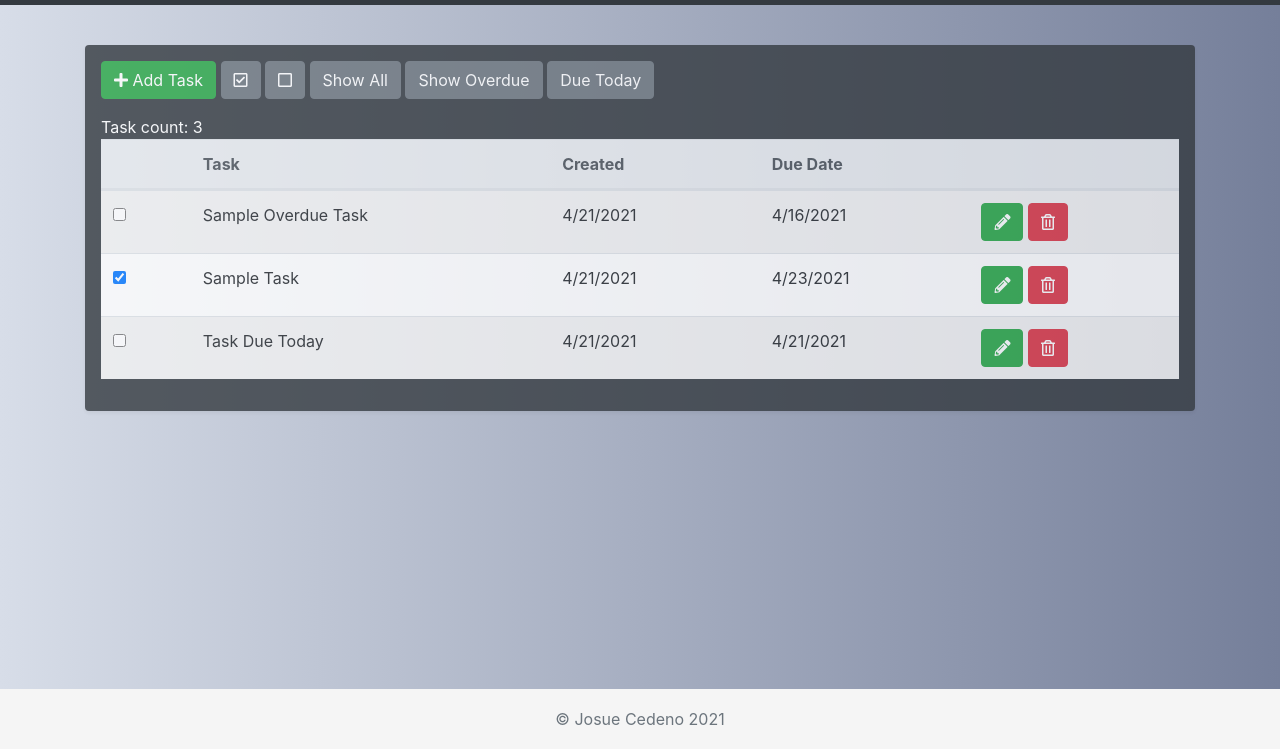
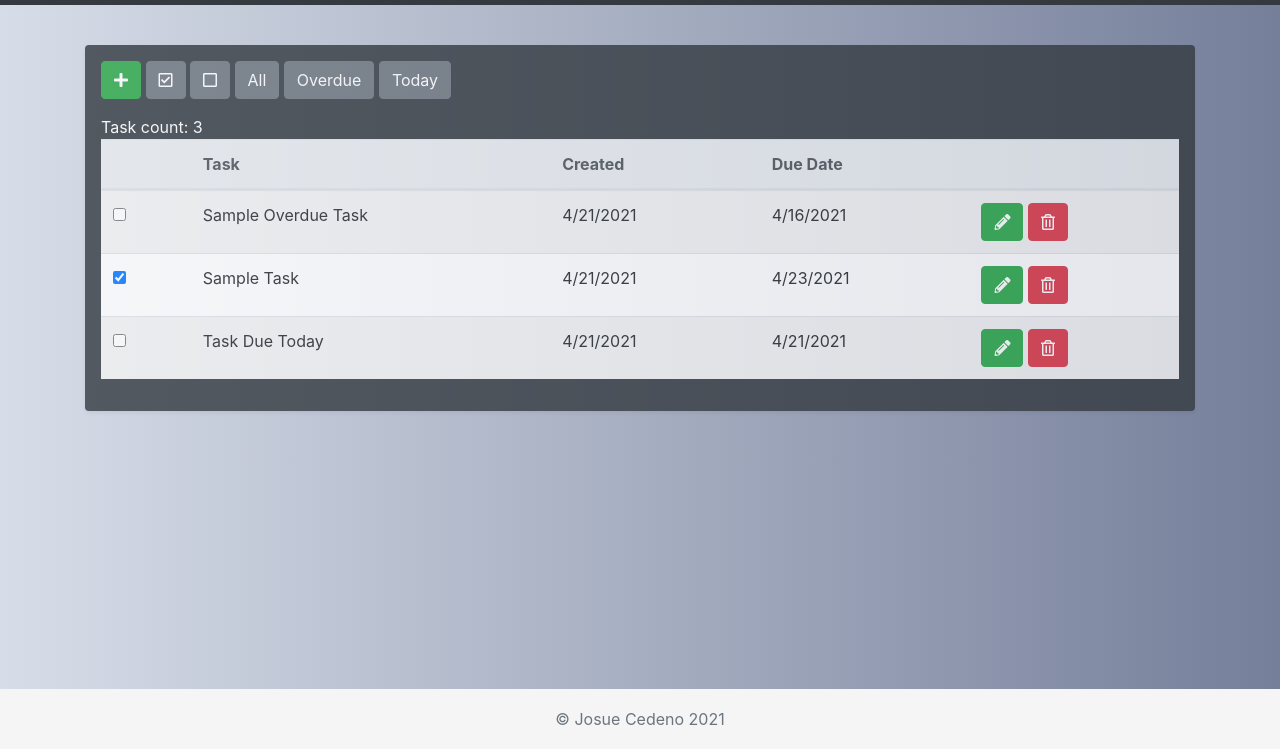
Before and after one commit to mister-josuecedeno/checklist, a plain HTML site: page app.html in a window 1280 px wide. Shown: the part 51-800 px from the top of the page. Drawn offline with nearby package versions, Linux system fonts and the light colour scheme; some packages are replaced by stand-ins of ours; a script that the page names is missing.

Commit message:
Clean code

```diff
--- a/app.html
+++ b/app.html
@@ -112,7 +112,7 @@
                   data-placement="top"
                   title="Add New Task"
                 >
-                  <i class="fas fa-plus"></i> Add Task
+                  <i class="fas fa-plus"></i>
                 </button>
 
                 <!-- Add Filters -->
@@ -141,7 +141,7 @@
                   data-placement="top"
                   title="Show All Tasks"
                 >
-                  Show All
+                  All
                 </button>
                 <button
                   onclick="showOverdue()"
@@ -150,7 +150,7 @@
                   data-placement="top"
                   title="Show Overdue"
                 >
-                  Show Overdue
+                  Overdue
                 </button>
                 <button
                   onclick="showDueToday()"
@@ -159,7 +159,7 @@
                   data-placement="top"
                   title="Due Today"
                 >
-                  Due Today
+                  Today
                 </button>
                 <!-- End of Add Filters -->
               </div>
--- a/js/site.js
+++ b/js/site.js
@@ -229,9 +229,8 @@ function showOverdue() {
   displayData(modelData);
 }
 
-// DISPLAY (View) Functions
+// DISPLAY FUNCTIONS
 
-// Display checklist data
 function displayData(checklistArray) {
   const myTemplate = document.getElementById('Data-Template');
   const resultsBody = document.getElementById('resultsBody');
@@ -268,13 +267,12 @@ function displayData(checklistArray) {
 }
 
 // DATE TIME FUNCTIONS
-// Date to midnight
+
 function setDateTime(dateInput) {
   let [year, month, day] = getDateParts(dateInput);
   return `${month}/${day}/${year}`;
 }
 
-// Format Date
 function formatDate(strDate) {
   let [year, month, day] = getDateParts(strDate);
   return `${month}/${day}/${year}`;
```
